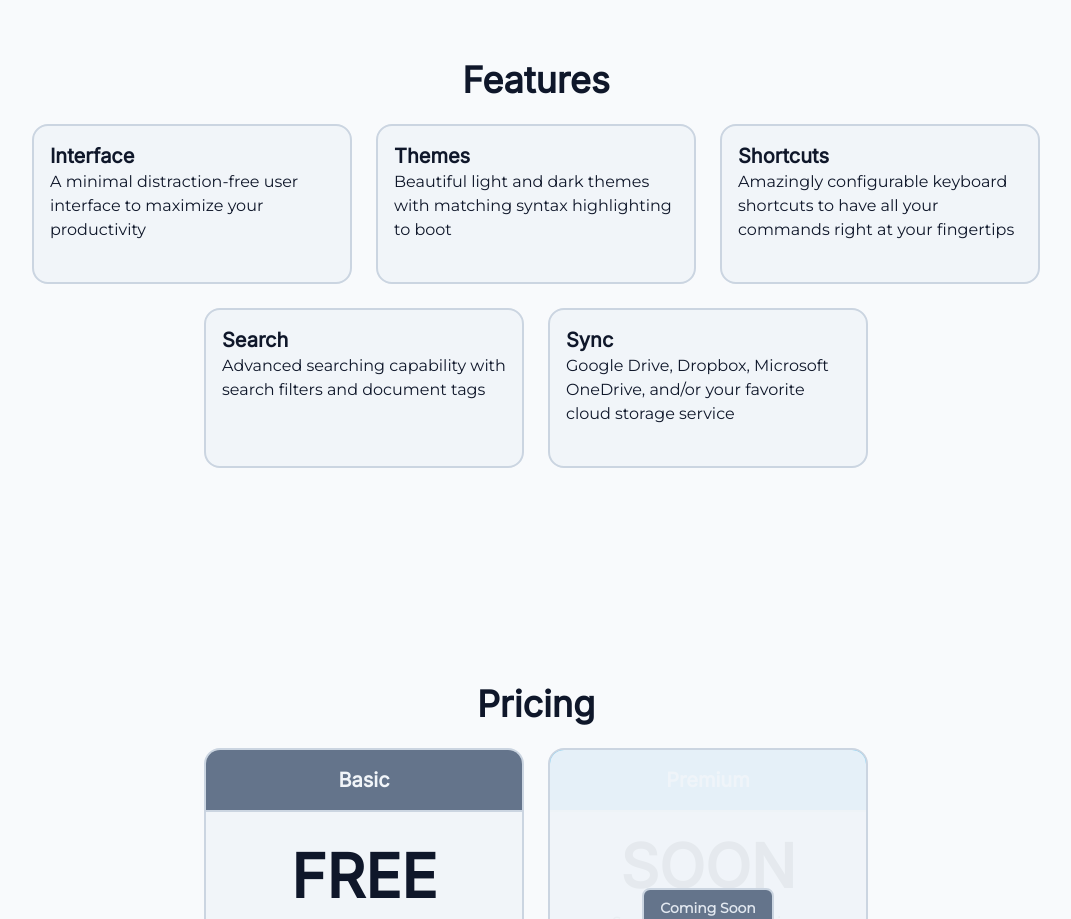
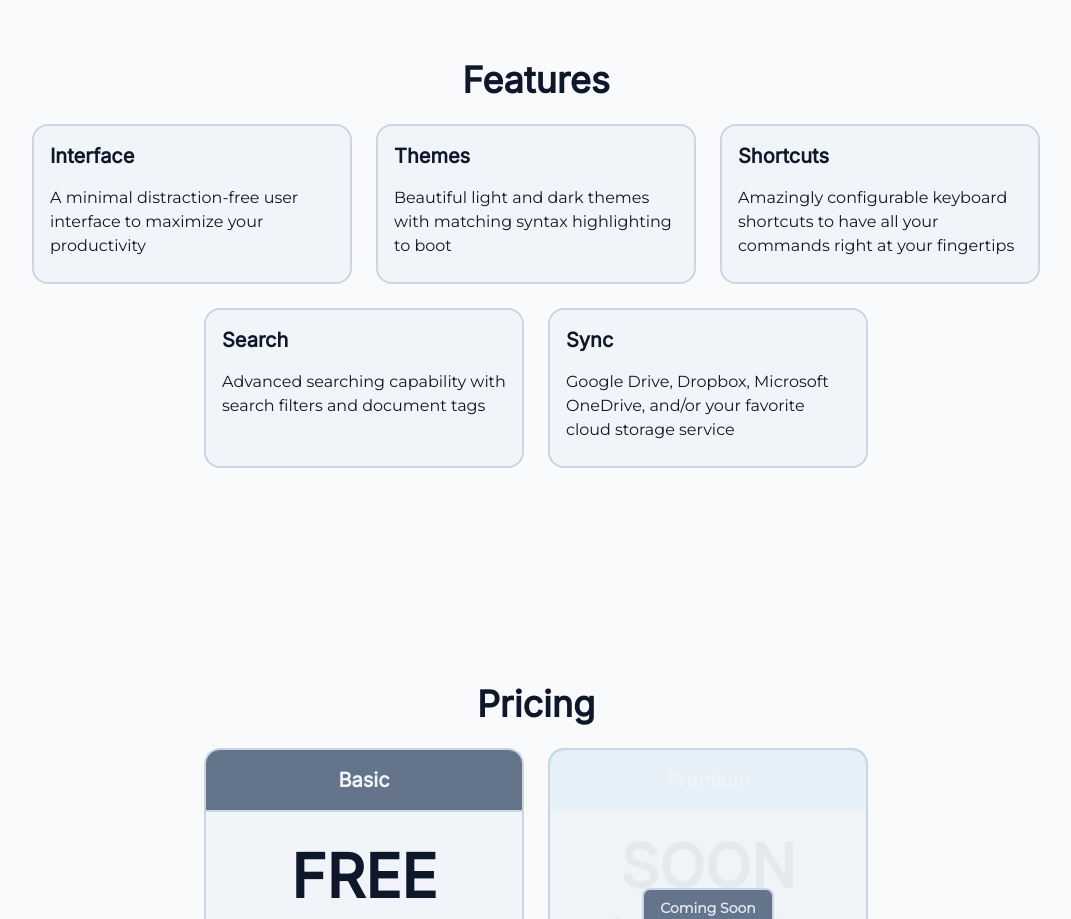
Before and after one commit to matovius/hashtype, a SvelteKit app: page / in a window 1280 px wide. Shown: the part 840-1759 px from the top of the page, without its empty margins (104-1175 px from the left). Built offline with nearby package versions, Linux system fonts and the light colour scheme; a web font is replaced by a local one.

Commit message:
Add spacing on feature cards

```diff
--- a/src/routes/+page.svelte
+++ b/src/routes/+page.svelte
@@ -88,7 +88,7 @@
         >
           {#each features as feature}
             <div
-              class="transition delay-200 w-80 h-40 p-4 rounded-2xl border-2 bg-slate-100 dark:bg-slate-800 border-slate-300 dark:border-slate-600 hover:scale-110 hover:shadow-lg hover:shadow-slate-300 dark:hover:shadow-slate-950"
+              class="transition delay-200 w-80 h-40 p-4 flex flex-col gap-4 rounded-2xl border-2 bg-slate-100 dark:bg-slate-800 border-slate-300 dark:border-slate-600 hover:scale-110 hover:shadow-lg hover:shadow-slate-300 dark:hover:shadow-slate-950"
             >
               <Text as="h5">{feature.name}</Text>
               <Text as="p">{feature.description}</Text>
```
